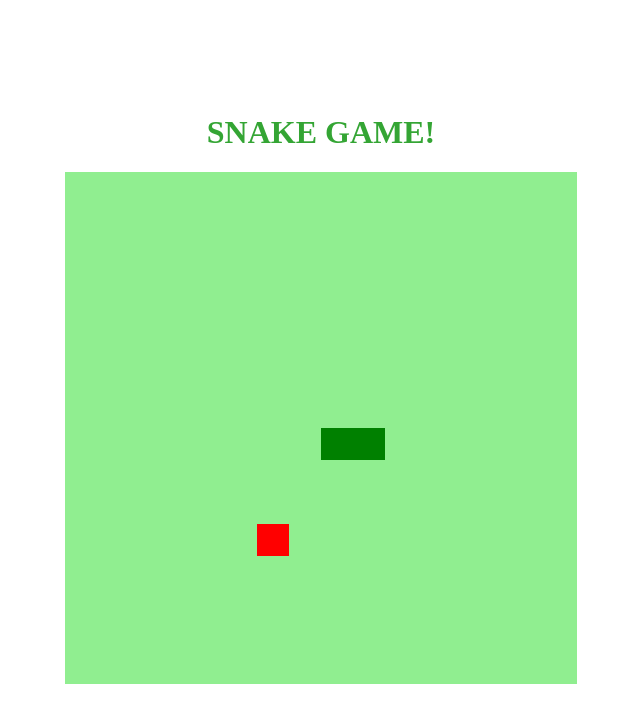
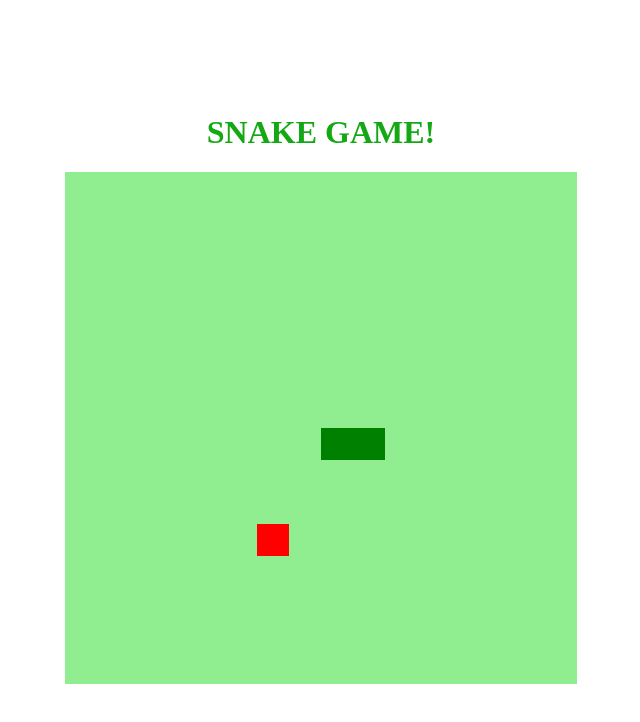
Before and after one commit to Pablo-Oliveira/DIOsnakeGame, a plain HTML site: page index.html in a window 1280 px wide. Shown: the whole page, without its empty margins (295-935 px from the left). Drawn offline with Linux system fonts and the light colour scheme.

Commit message:
Stilização de cores

```diff
--- a/style.css
+++ b/style.css
@@ -6,5 +6,5 @@ body{
     justify-content: center;
     align-items: center;
     background-color:white;
-    color: rgb(52, 165, 52);
+    color: rgb(21, 168, 21);
 }
```
